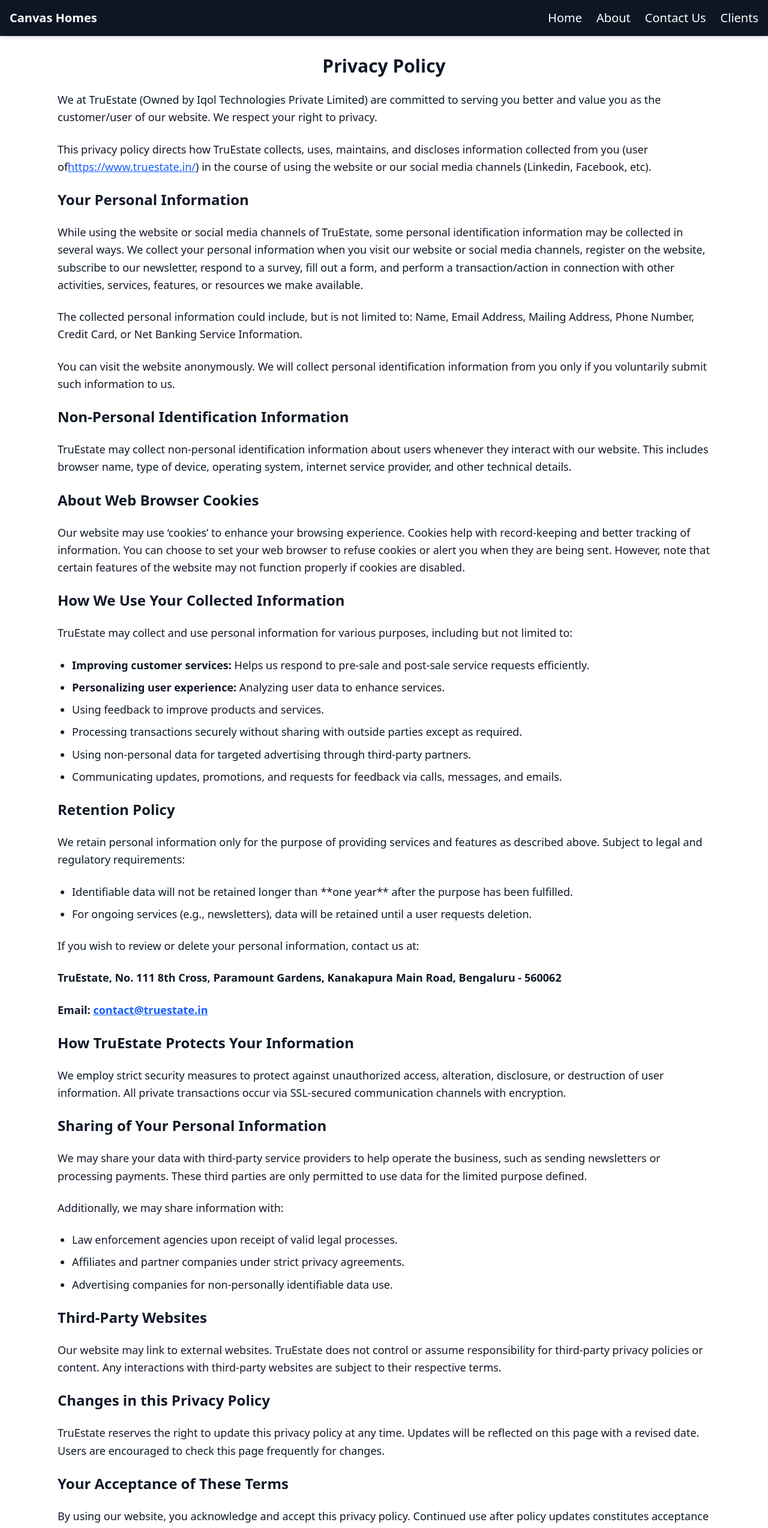
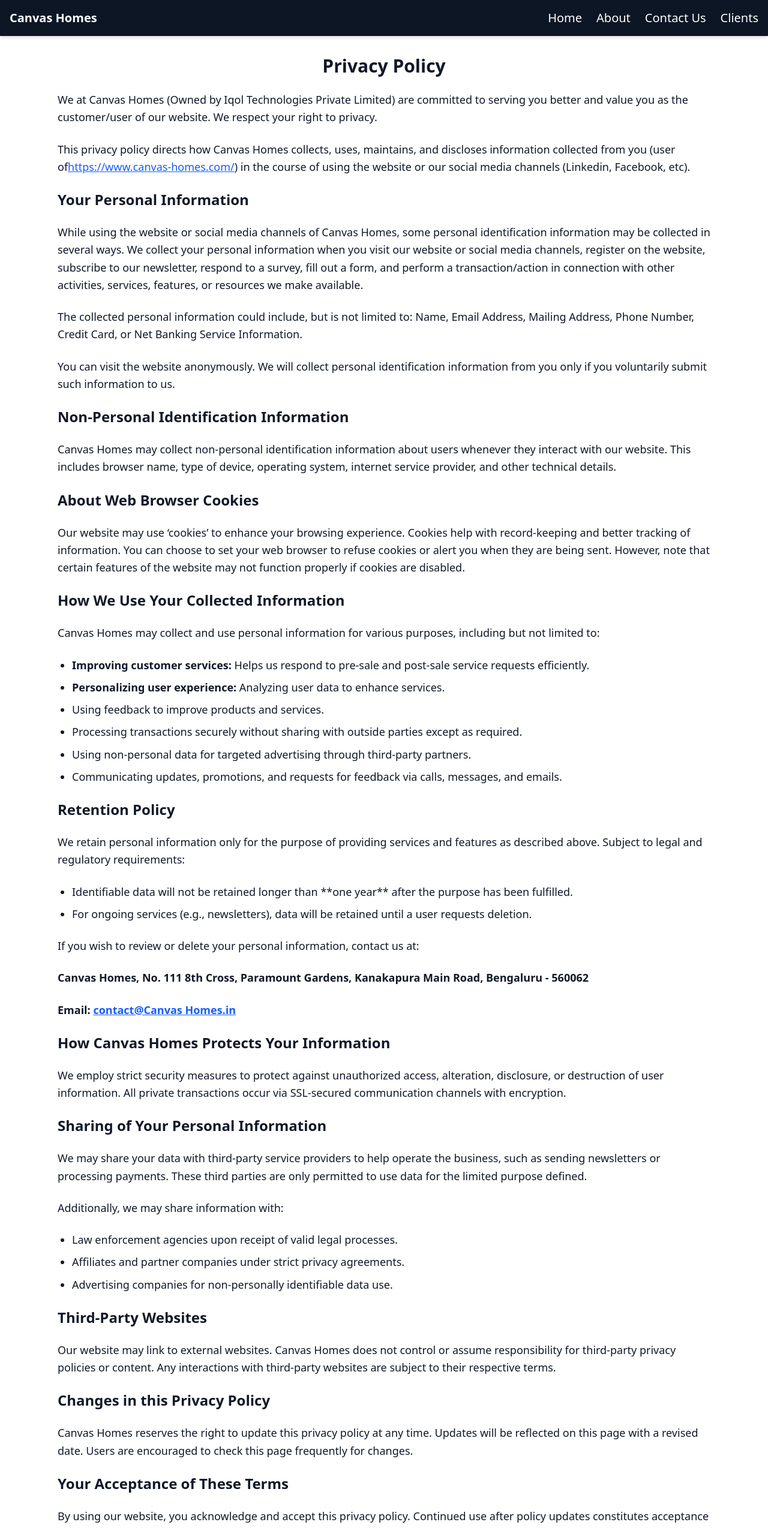
Before and after one commit to hatchedland/canvas-homes, a React (Vite) app: page /privacy-policy in a window 1280 px wide. Shown: the top 2548 px of the page at 60% size. Built offline with nearby package versions, Linux system fonts and the light colour scheme.

Commit message:
Update PrivacyPolicy.jsx

```diff
--- a/src/components/PrivacyPolicy.jsx
+++ b/src/components/PrivacyPolicy.jsx
@@ -7,20 +7,20 @@
 
       <div className="space-y-6 text-lg leading-relaxed whitespace-pre-line">
         <p>
-          We at TruEstate (Owned by Iqol Technologies Private Limited) are committed to serving you better and value you as the customer/user of our website. We respect your right to privacy.
+          We at Canvas Homes (Owned by Iqol Technologies Private Limited) are committed to serving you better and value you as the customer/user of our website. We respect your right to privacy.
         </p>
 
         <p>
-          This privacy policy directs how TruEstate collects, uses, maintains, and discloses information collected from you (user of
-          <a href="https://www.truestate.in/" target="_blank" rel="noopener noreferrer" className="text-blue-600 underline">
-            https://www.truestate.in/
+          This privacy policy directs how Canvas Homes collects, uses, maintains, and discloses information collected from you (user of
+          <a href="https://www.canvas-homes.com/" target="_blank" rel="noopener noreferrer" className="text-blue-600 underline">
+            https://www.canvas-homes.com/
           </a>)
           in the course of using the website or our social media channels (Linkedin, Facebook, etc).
         </p>
 
         <h2 className="text-2xl font-semibold">Your Personal Information</h2>
         <p>
-          While using the website or social media channels of TruEstate, some personal identification information may be collected in several ways.
+          While using the website or social media channels of Canvas Homes, some personal identification information may be collected in several ways.
           We collect your personal information when you visit our website or social media channels, register on the website, subscribe to our newsletter, respond to a survey, fill out a form, and perform a transaction/action in connection with other activities, services, features, or resources we make available.
         </p>
         <p>
@@ -32,7 +32,7 @@
 
         <h2 className="text-2xl font-semibold">Non-Personal Identification Information</h2>
         <p>
-          TruEstate may collect non-personal identification information about users whenever they interact with our website. This includes browser name, type of device, operating system, internet service provider, and other technical details.
+          Canvas Homes may collect non-personal identification information about users whenever they interact with our website. This includes browser name, type of device, operating system, internet service provider, and other technical details.
         </p>
 
         <h2 className="text-2xl font-semibold">About Web Browser Cookies</h2>
@@ -42,7 +42,7 @@
         </p>
 
         <h2 className="text-2xl font-semibold">How We Use Your Collected Information</h2>
-        <p>TruEstate may collect and use personal information for various purposes, including but not limited to:</p>
+        <p>Canvas Homes may collect and use personal information for various purposes, including but not limited to:</p>
         <ul className="list-disc pl-6 space-y-2">
           <li><strong>Improving customer services:</strong> Helps us respond to pre-sale and post-sale service requests efficiently.</li>
           <li><strong>Personalizing user experience:</strong> Analyzing user data to enhance services.</li>
@@ -64,10 +64,10 @@
         <p>
           If you wish to review or delete your personal information, contact us at:
         </p>
-        <p className="font-semibold">TruEstate, No. 111 8th Cross, Paramount Gardens, Kanakapura Main Road, Bengaluru - 560062</p>
-        <p className="font-semibold">Email: <a href="mailto:contact@truestate.in" className="text-blue-600 underline">contact@truestate.in</a></p>
+        <p className="font-semibold">Canvas Homes, No. 111 8th Cross, Paramount Gardens, Kanakapura Main Road, Bengaluru - 560062</p>
+        <p className="font-semibold">Email: <a href="mailto:contact@Canvas Homes.in" className="text-blue-600 underline">contact@Canvas Homes.in</a></p>
 
-        <h2 className="text-2xl font-semibold">How TruEstate Protects Your Information</h2>
+        <h2 className="text-2xl font-semibold">How Canvas Homes Protects Your Information</h2>
         <p>
           We employ strict security measures to protect against unauthorized access, alteration, disclosure, or destruction of user information.
           All private transactions occur via SSL-secured communication channels with encryption.
@@ -89,13 +89,13 @@
 
         <h2 className="text-2xl font-semibold">Third-Party Websites</h2>
         <p>
-          Our website may link to external websites. TruEstate does not control or assume responsibility for third-party privacy policies or content.
+          Our website may link to external websites. Canvas Homes does not control or assume responsibility for third-party privacy policies or content.
           Any interactions with third-party websites are subject to their respective terms.
         </p>
 
         <h2 className="text-2xl font-semibold">Changes in this Privacy Policy</h2>
         <p>
-          TruEstate reserves the right to update this privacy policy at any time. Updates will be reflected on this page with a revised date.
+          Canvas Homes reserves the right to update this privacy policy at any time. Updates will be reflected on this page with a revised date.
           Users are encouraged to check this page frequently for changes.
         </p>
 
@@ -108,7 +108,7 @@
         <p>
           If you have any questions, comments, or grievances regarding our privacy policy, you can contact us at:
         </p>
-        <p className="font-semibold">Email: <a href="mailto:contact@truestate.in" className="text-blue-600 underline">contact@truestate.in</a></p>
+        <p className="font-semibold">Email: <a href="mailto:contact@Canvas Homes.in" className="text-blue-600 underline">contact@Canvas Homes.in</a></p>
       </div>
     </div>
   );
```
